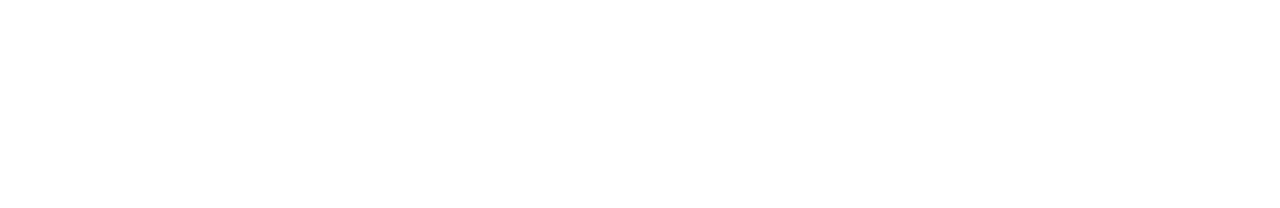
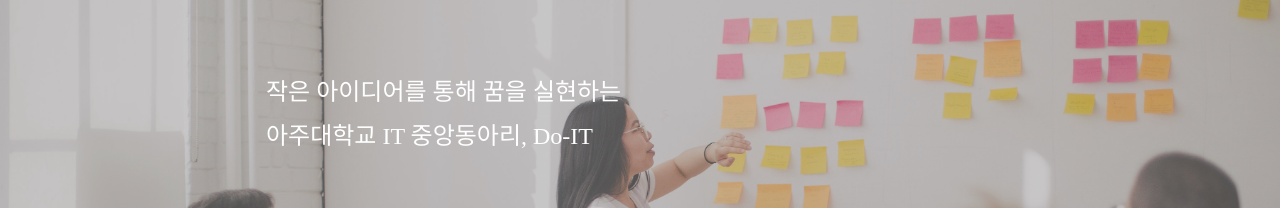
Before and after one commit to AJOU-DEVELOPERS/Do-IT-Page, a React (Create React App) app in the folder Client/: page /main in a window 1280 px wide. Shown: the part 224-432 px from the top of the page. Built offline with nearby package versions, Linux system fonts and the light colour scheme.

Commit message:
Feat : 메인 페이지 -> carousel 추가

```diff
--- a/Client/src/Components/Templates/Main/index.tsx
+++ b/Client/src/Components/Templates/Main/index.tsx
@@ -1,5 +1,8 @@
+import { useCallback } from "react";
+
 import Header from "@Organisms/Header";
-import { useCallback } from "react";
+import FirstContent from "@Organisms/Page/FirstContent";
+import NoticeContent from "@Organisms/Main/NoticeContent";
 
 const MainPageTemplate = () => {
   const handleUserIconClick = useCallback(() => {
@@ -9,6 +12,8 @@
   return (
     <>
       <Header onClick={handleUserIconClick}></Header>
+      <FirstContent />
+      <NoticeContent />
     </>
   );
 };
```
